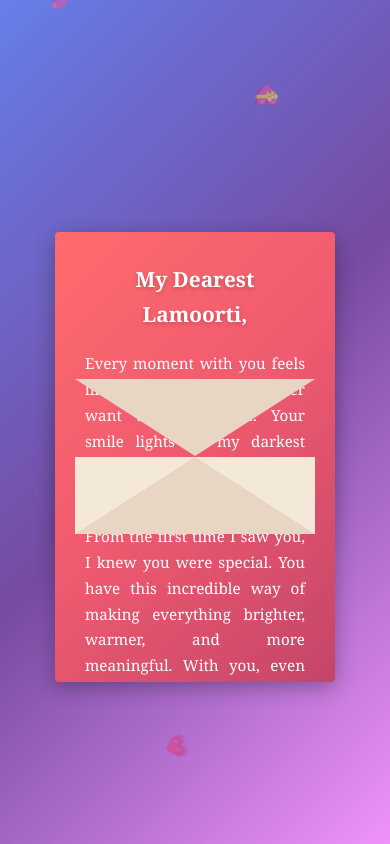
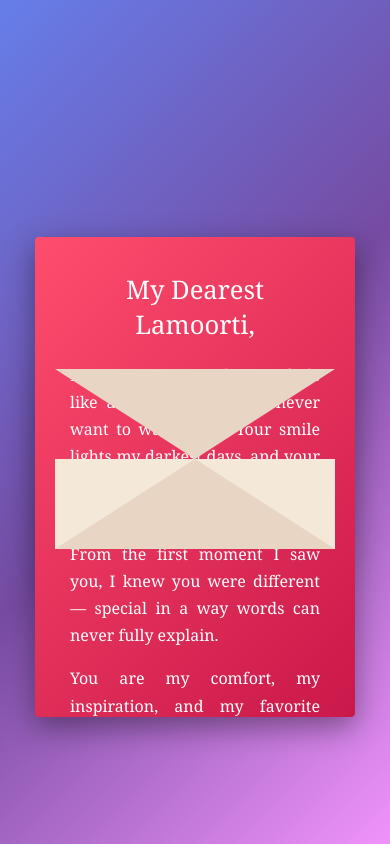
Before and after one commit to ahmedtiktokmeow/love-letter, a plain HTML site: page index.html in a window 390 px wide. Drawn offline with Linux system fonts and the light colour scheme.

Commit message:
Update index.html

```diff
--- a/index.html
+++ b/index.html
@@ -4,6 +4,7 @@
 <meta charset="UTF-8">
 <meta name="viewport" content="width=device-width, initial-scale=1.0">
 <title>For Lamoorti 💌</title>
+
 <style>
 * {
 margin: 0;
@@ -13,103 +14,47 @@
 
 body {
 font-family: 'Georgia', serif;
-            background: linear-gradient(135deg, #667eea 0%, #764ba2 50%, #f093fb 100%);
+background: linear-gradient(135deg, #667eea, #764ba2, #f093fb);
 min-height: 100vh;
 display: flex;
 flex-direction: column;
+justify-content: center;
 align-items: center;
-            justify-content: center;
-            overflow-x: hidden;
-            position: relative;
+overflow: hidden;
 }
 
 h1 {
 color: white;
-            font-size: 2rem;
-            margin-bottom: 2rem;
+margin-bottom: 30px;
 text-shadow: 0 2px 10px rgba(0,0,0,0.3);
-            z-index: 10;
 }
 
-        .hearts-container {
-            position: fixed;
-            top: 0;
-            left: 0;
-            width: 100%;
-            height: 100%;
-            pointer-events: none;
-            overflow: hidden;
-            z-index: 1;
-        }
-
-        .heart {
-            position: absolute;
-            font-size: 20px;
-            opacity: 0;
-            animation: float 8s infinite;
-        }
-
-        .heart:nth-child(1) { left: 10%; animation-delay: 0s; }
-        .heart:nth-child(2) { left: 25%; animation-delay: 2s; }
-        .heart:nth-child(3) { left: 40%; animation-delay: 4s; }
-        .heart:nth-child(4) { left: 60%; animation-delay: 1s; }
-        .heart:nth-child(5) { left: 75%; animation-delay: 3s; }
-        .heart:nth-child(6) { left: 90%; animation-delay: 5s; }
-
-        @keyframes float {
-            0% {
-                bottom: -50px;
-                opacity: 0;
-                transform: translateX(0) rotate(0deg);
-            }
-            25% {
-                opacity: 0.7;
-            }
-            50% {
-                transform: translateX(20px) rotate(180deg);
-            }
-            75% {
-                opacity: 0.5;
-            }
-            100% {
-                bottom: 110%;
-                opacity: 0;
-                transform: translateX(-20px) rotate(360deg);
-            }
-        }
-
+/* ENVELOPE */
 .envelope-wrapper {
 position: relative;
-            z-index: 10;
 cursor: pointer;
-            transition: transform 0.3s ease;
-        }
-
-        .envelope-wrapper:hover {
-            transform: scale(1.05);
 }
 
 .envelope {
 width: 280px;
 height: 180px;
+background: #f4e8d8;
 position: relative;
-            background: #f4e8d8;
-            box-shadow: 0 10px 40px rgba(0,0,0,0.3);
+box-shadow: 0 15px 40px rgba(0,0,0,0.3);
 border-radius: 4px;
+overflow: visible;
 }
 
 .envelope-flap {
 position: absolute;
 top: 0;
 left: 0;
-            width: 0;
-            height: 0;
 border-left: 140px solid transparent;
 border-right: 140px solid transparent;
 border-top: 90px solid #e8d5c4;
-            transform-origin: top center;
-            transition: transform 0.8s ease;
-            z-index: 3;
+transform-origin: top;
+transition: transform 0.9s ease;
+z-index: 4;
 }
 
 .envelope.open .envelope-flap {
@@ -119,159 +64,154 @@
 .envelope-body {
 position: absolute;
 bottom: 0;
-            left: 0;
-            width: 280px;
+width: 100%;
 height: 90px;
 background: #f4e8d8;
 z-index: 2;
 }
 
 .envelope-body::before {
-            content: '';
+content: "";
 position: absolute;
-            top: 0;
-            left: 0;
-            width: 0;
-            height: 0;
 border-left: 140px solid transparent;
 border-right: 140px solid transparent;
 border-bottom: 90px solid #e8d5c4;
 }
 
+/* LETTER */
 .letter {
 position: absolute;
 width: 320px;
 height: 480px;
-            background: linear-gradient(135deg, #ff6b6b 0%, #ee5a6f 50%, #c44569 100%);
-            top: 50%;
+background: linear-gradient(135deg, #ff4d6d, #c9184a);
+top: 60%;
 left: 50%;
 transform: translate(-50%, -50%);
 padding: 35px;
-            box-shadow: 0 5px 20px rgba(0,0,0,0.3);
+color: white;
+box-shadow: 0 10px 30px rgba(0,0,0,0.4);
 border-radius: 4px;
 z-index: 1;
-            transition: transform 0.8s ease, top 0.8s ease;
+transition: top 0.9s ease;
 overflow-y: auto;
 }
 
 .envelope.open .letter {
-            top: -280px;
-            transform: translate(-50%, 0);
-        }
-
-        .letter-content {
-            font-size: 1rem;
-            line-height: 1.7;
-            color: white;
+top: -260px;
 }
 
 .letter-title {
-            font-size: 1.5rem;
-            color: white;
-            margin-bottom: 1.2rem;
 text-align: center;
-            font-weight: bold;
-            text-shadow: 0 2px 4px rgba(0,0,0,0.2);
+font-size: 1.6rem;
+margin-bottom: 20px;
 }
 
 .letter-text {
-            margin-bottom: 1.1rem;
+margin-bottom: 16px;
+line-height: 1.7;
 text-align: justify;
 }
 
 .signature {
 text-align: right;
+margin-top: 25px;
 font-style: italic;
-            margin-top: 1.5rem;
-            color: white;
 font-size: 1.2rem;
-            font-weight: bold;
 }
 
-        @media (max-width: 400px) {
-            .envelope {
-                width: 240px;
-                height: 155px;
+/* CONFETTI */
+.confetti {
+position: absolute;
+font-size: 20px;
+animation: explode 3.5s ease-out forwards;
+pointer-events: none;
+z-index: 999;
 }
 
-            .envelope-flap {
-                border-left: 120px solid transparent;
-                border-right: 120px solid transparent;
-                border-top: 77.5px solid #e8d5c4;
+@keyframes explode {
+0% {
+transform: translate(0,0) scale(0.8);
+opacity: 1;
 }
-
-            .envelope-body {
-                width: 240px;
-                height: 77.5px;
-            }
-
-            .envelope-body::before {
-                border-left: 120px solid transparent;
-                border-right: 120px solid transparent;
-                border-bottom: 77.5px solid #e8d5c4;
-            }
-
-            .letter {
-                width: 280px;
-                height: 450px;
-                padding: 30px;
-            }
-
-            h1 {
-                font-size: 1.7rem;
-            }
-
-            .letter-title {
-                font-size: 1.3rem;
-            }
-
-            .letter-content {
-                font-size: 0.95rem;
+100% {
+transform: translate(var(--x), var(--y)) rotate(360deg) scale(1.3);
+opacity: 0;
 }
 }
 </style>
 </head>
+
 <body>
+
 <h1>For Lamoorti 💌</h1>
-
-    <div class="hearts-container">
-        <div class="heart">💕</div>
-        <div class="heart">💖</div>
-        <div class="heart">💗</div>
-        <div class="heart">💝</div>
-        <div class="heart">💞</div>
-        <div class="heart">💓</div>
-    </div>
 
 <div class="envelope-wrapper">
 <div class="envelope" id="envelope">
+
 <div class="letter">
-                <div class="letter-content">
 <div class="letter-title">My Dearest Lamoorti,</div>
+
 <div class="letter-text">
-                        Every moment with you feels like a beautiful dream I never want to wake from. Your smile lights up my darkest days, and your laughter is the melody my heart dances to.
+Every moment with you feels like a beautiful dream I never want to wake from.
+Your smile lights my darkest days, and your laughter is the melody my heart dances to.
 </div>
+
 <div class="letter-text">
-                        From the first time I saw you, I knew you were special. You have this incredible way of making everything brighter, warmer, and more meaningful. With you, even ordinary moments become extraordinary memories.
+From the first moment I saw you, I knew you were different — special in a way
+words can never fully explain.
 </div>
+
 <div class="letter-text">
-                        I want you to know that you are cherished beyond words. You are my inspiration, my comfort, and my greatest joy. Thank you for being exactly who you are, for your kindness, your strength, and the love you share so freely.
-                    </div>
-                    <div class="letter-text">
+You are my comfort, my inspiration, and my favorite place to be.
 Forever and always, you have my heart.
 </div>
+
 <div class="signature">— Ahmed ❤️</div>
 </div>
-            </div>
+
 <div class="envelope-flap"></div>
 <div class="envelope-body"></div>
+
 </div>
 </div>
 
 <script>
-        document.getElementById('envelope').addEventListener('click', function() {
-            this.classList.toggle('open');
+const envelope = document.getElementById("envelope");
+let confettiLaunched = false;
+
+envelope.addEventListener("click", () => {
+envelope.classList.toggle("open");
+
+if (!confettiLaunched && envelope.classList.contains("open")) {
+launchConfetti();
+confettiLaunched = true;
+}
 });
+
+function launchConfetti() {
+const symbols = ["❤️","💖","💕","💗","✨","✨","💞","💘"];
+const rect = envelope.getBoundingClientRect();
+
+for (let i = 0; i < 40; i++) {
+const confetti = document.createElement("div");
+confetti.className = "confetti";
+confetti.innerText = symbols[Math.floor(Math.random() * symbols.length)];
+
+const startX = rect.left + rect.width / 2;
+const startY = rect.top + rect.height / 2;
+
+confetti.style.left = startX + "px";
+confetti.style.top = startY + "px";
+
+confetti.style.setProperty("--x", `${(Math.random() - 0.5) * 300}px`);
+confetti.style.setProperty("--y", `${Math.random() * -350}px`);
+
+document.body.appendChild(confetti);
+
+setTimeout(() => confetti.remove(), 3500);
+}
+}
 </script>
+
 </body>
 </html>
```
Lines whose indentation alone changed are shown as unchanged.
